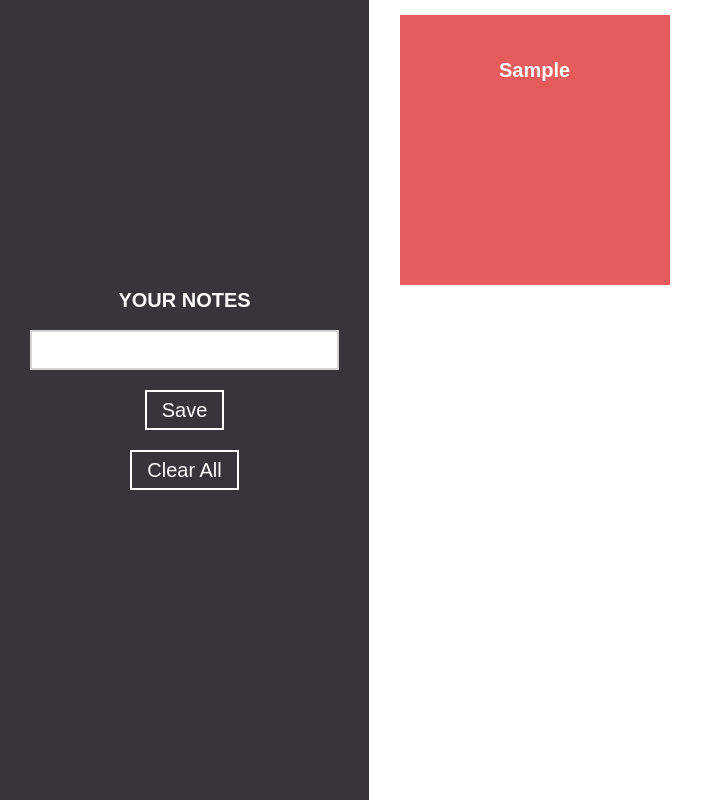
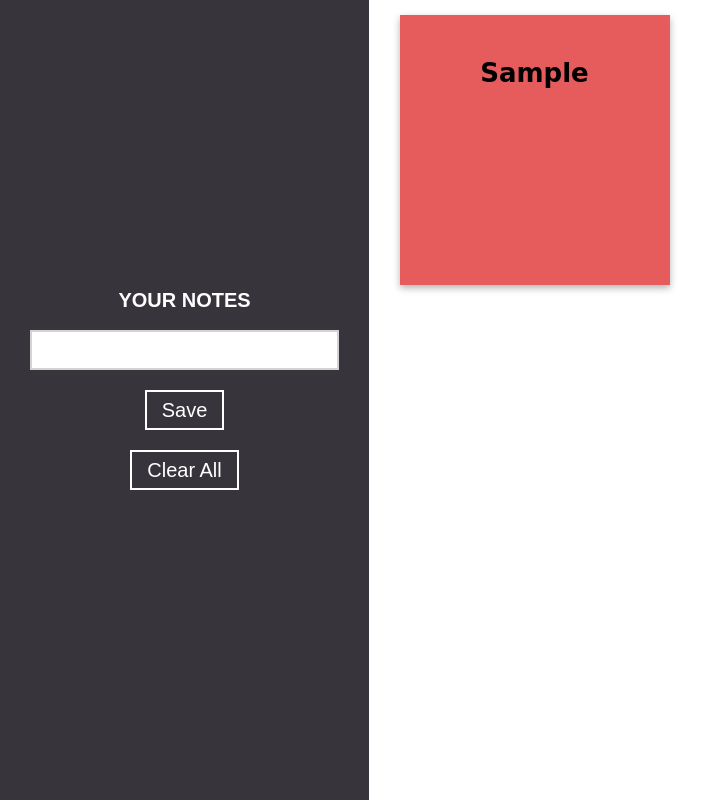
Before and after one commit to Dmitriy-Vlasov/Lesson_17_HW, a plain HTML site: page index.html in a window 1280 px wide. Both pictures are taken after typing "Sample" into the empty fields and a click on the button "Save". Shown: the whole page, without its empty margins (0-707 px from the left). Drawn offline with Linux system fonts and the light colour scheme.

Commit message:
change font and  add shadow
Signed-off-by: Vlasov Dmitriy <vlasovdmitriy1194@gmail.com>

```diff
--- a/style.css
+++ b/style.css
@@ -72,17 +72,25 @@ button:hover {
 }
 
 .sticker {
+    position: relative;
     height: 270px;
     width: 270px;
+    box-shadow:0px 3px 7px 0px rgba(0,0,0,0.3);
     padding: 45px 20px 20px;
     background-color: #7CC691;
     margin: 15px 10px;
     display: flex;
     justify-content: center;
-    /* align-items: center; */
     font-weight: 900;
     position: relative;
     transition: all .3s;
+}
+
+.sticker p {
+    font-family: 'Caveat', cursive;
+    font-size: 26px;
+    text-align: center;
+    color: black;
 }
 
 .sticker:hover .delEdit{
@@ -158,11 +166,6 @@ button:hover {
     width: 100%;
 }
 
-
-/* .edit:hover, .delete:hover {
-
-} */
-
 p {
     max-width: 240px;
     max-height: 260px;
```
